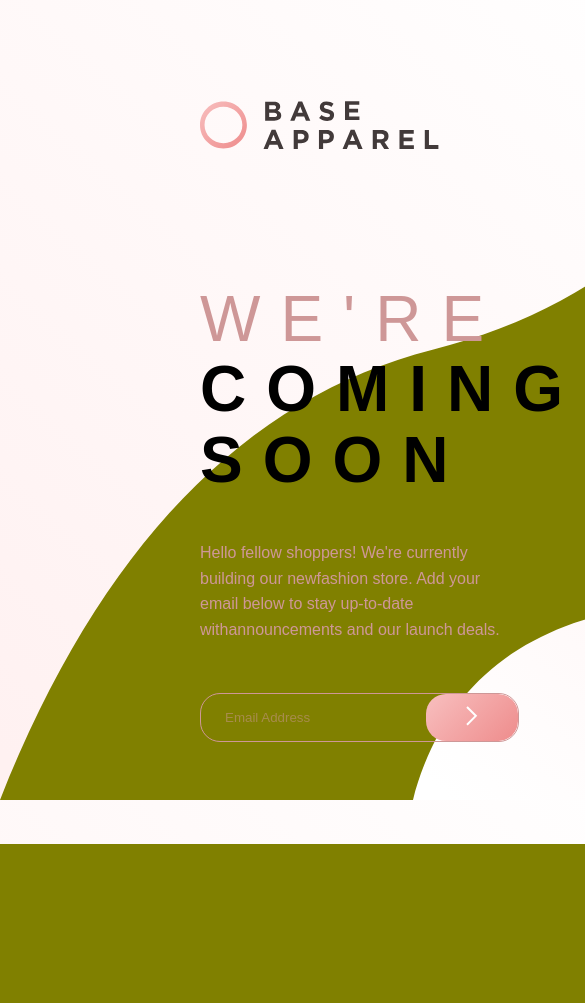
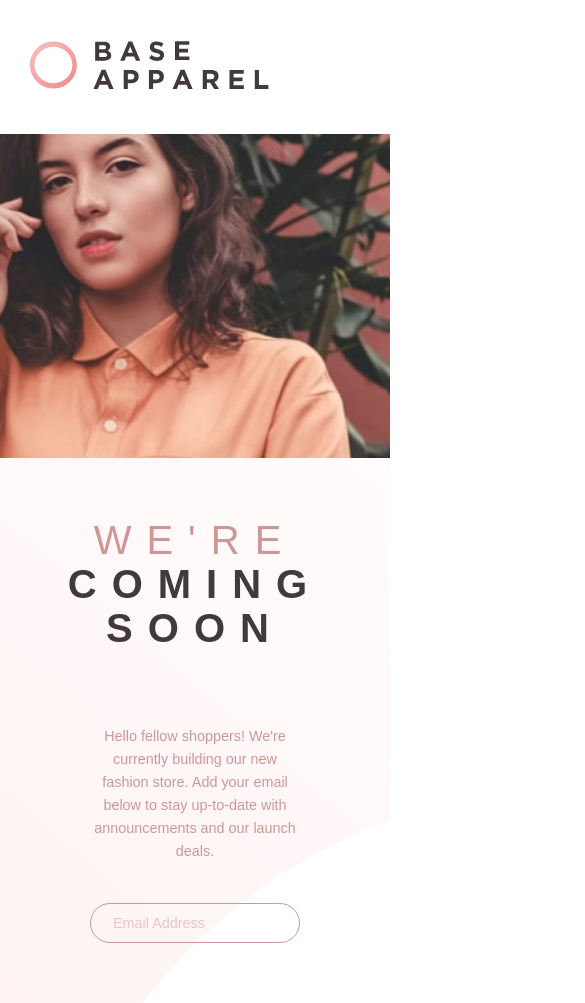
Before and after one commit to Ahmed9g/Home-Tasks, a plain HTML site: page HTML & CSS Task1/index.html in a window 390 px wide. Shown: the top 1003 px of the page, 585 px wide, since content can reach past the window. Before the commit the page ends 844 px from the top, so only its background shows below. Drawn offline with Linux system fonts and the light colour scheme.

Commit message:
HTML & CSS TASK

```diff
--- a/HTML & CSS Task1/index.html
+++ b/HTML & CSS Task1/index.html
@@ -31,12 +31,12 @@ body {
     width: 100%;
 
 }
-.leftSide header {
+header {
     padding-top: 100px;
     padding-left: 200px;
 }
 
-.leftSide header .logo {
+header .logo {
     height: 50px;
 
 }
@@ -61,7 +61,7 @@ body {
     color: hsl(0, 36%, 70%);
     line-height: 1.6;
     padding-left: 200px;
-    padding-right: 300px;
+    padding-right: 330px;
     padding-top: 30px;
 }
 form{
@@ -79,7 +79,7 @@ form{
 
 input {
     flex: 1;
-    padding: 1rem 1.5rem;
+    padding: 18px 22px;
     border: none;
     background: transparent;
     font-family: inherit;
@@ -102,31 +102,120 @@ button:hover {
     box-shadow: 0 10px 15px rgba(0,0,0,0.1);
 }
 
-.error-message {
-    color: #f96262;
-    font-size: 0.8rem;
-    margin-top: 0.5rem;
-    padding-left: 1.5rem;
-    display: none;
-}
-/* On screens that are 992px or less, set the background color to blue */
-@media screen and (max-width: 992px) {
-    body {
-    background-color: blue;
-    }
-    .container{
-    display: grid;
-}
+
+@media (max-width: 992px) {
+    * {
+    margin: 0;
+    padding: 0;
+    box-sizing: border-box;
 }
 
-/* On screens that are 600px or less, set the background color to olive */
-@media screen and (max-width: 600px) {
-    body {
-    background-color: olive;
-    }
-    .container{
-    display: grid;
+body {
+    font-family: 'Josefin Sans', sans-serif;
+    min-height: 100vh;
 }
+
+.container {
+    display: flex;
+    flex-direction: column;
+    min-height: 100vh;
+}
+header {text-align: left;
+    padding: 40px 30px;
+    position: absolute;
+    top: 0;
+    left: 0;
+    width: 100%;
+    z-index: 10;
+    display: block;
+    background-color: white;
+}
+
+.logo {
+    height: 150px;
+}
+.rightSide{
+    width: 100%;
+    height: 40vh;
+    background-image: url('images/hero-mobile.jpg');
+    background-size: cover;
+    background-position: top;
+    order: -1;
+    margin-top: 120px;
+}
+.leftSide{
+    text-align: center;
+    max-width: 100%;
+
+}
+.leftSide h1 {
+    padding: 0;
+    padding-top: 60px;
+    font-size: 2.5rem;
+    text-transform: uppercase;
+    letter-spacing: 15px;
+    line-height: 1.1;
+    font-weight: 600;
+    color: hsl(0, 6%, 24%);
+}
+
+h1 span {
+    color: hsl(0, 36%, 70%);
+    font-weight: 300;
+}
+
+.leftSide p {
+    padding-left: 90px;
+    padding-right: 90px;
+    padding-top: 60px;
+    color: hsl(0, 36%, 70%);
+    line-height: 1.6;
+    font-size: 0.9rem;
+}
+
+form{
+    padding-left: 90px;
+    padding-right: 90px;
+    padding-top: 40px;
+    padding-bottom: 60px;
+}
+.input-group {
+    position: relative;
+    display: flex;
+    border: 1px solid #ce9797;
+    border-radius: 20px;
+    overflow: hidden;
+    height: 40px;
+}
+
+input {
+    flex: 1;
+    padding: 18px 22px;
+    border: none;
+    background: transparent;
+    font-family: inherit;
+    font-size: 0.9rem;
+}
+
+input::placeholder {
+    color: #ce9797;
+    opacity: 0.5;
+}
+
+button {
+    background: linear-gradient(135deg, #f8bfbf, #ee8c8c);
+    border: none;
+    padding: 0 30px;
+    border-radius: 20px;
+
+}
+
+button:hover {
+    background: #f8bfbf;
+    box-shadow: 0 5px 10px rgba(0,0,0,0.1);
+}
+
+
 }
     </style>
 </head>
@@ -138,8 +227,8 @@ button:hover {
                 <img src="images/logo.svg" alt="Base Apparel" class="logo">
             </header>
             <h1><span>WE'RE</span><br> COMING<br>SOON</h1>
-            <p>Hello fellow shoppers! We're currently building our newfashion store.
-                Add your email below to stay up-to-date withannouncements and our launch deals.</p>
+            <p>Hello fellow shoppers! We're currently building our new fashion store.
+                Add your email below to stay up-to-date with announcements and our launch deals.</p>
                 <form id="email-form">
                     <div class="input-group">
                         <input type="email" id="email" placeholder="Email Address" required>
@@ -147,7 +236,6 @@ button:hover {
                             <img src="images/icon-arrow.svg" alt="Submit">
                         </button>
                     </div>
-                    <span class="error-message">Please provide a valid email</span>
                 </form>
         </div>
 
```
